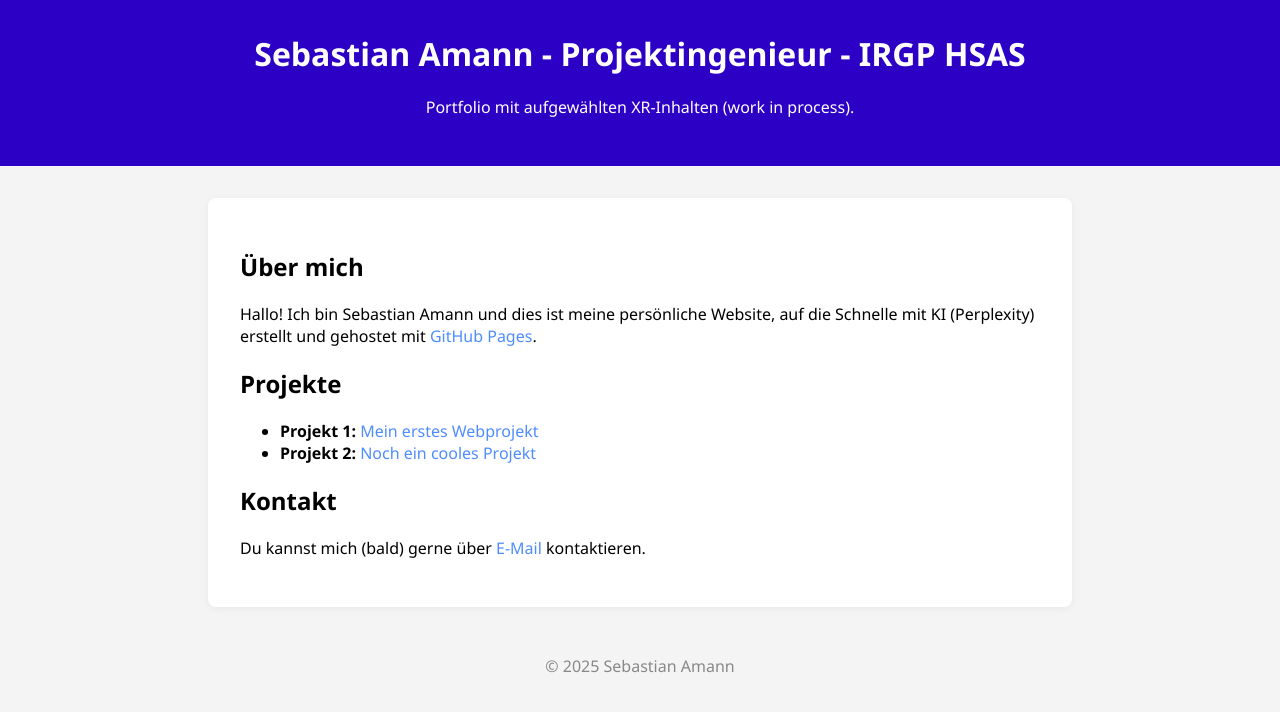
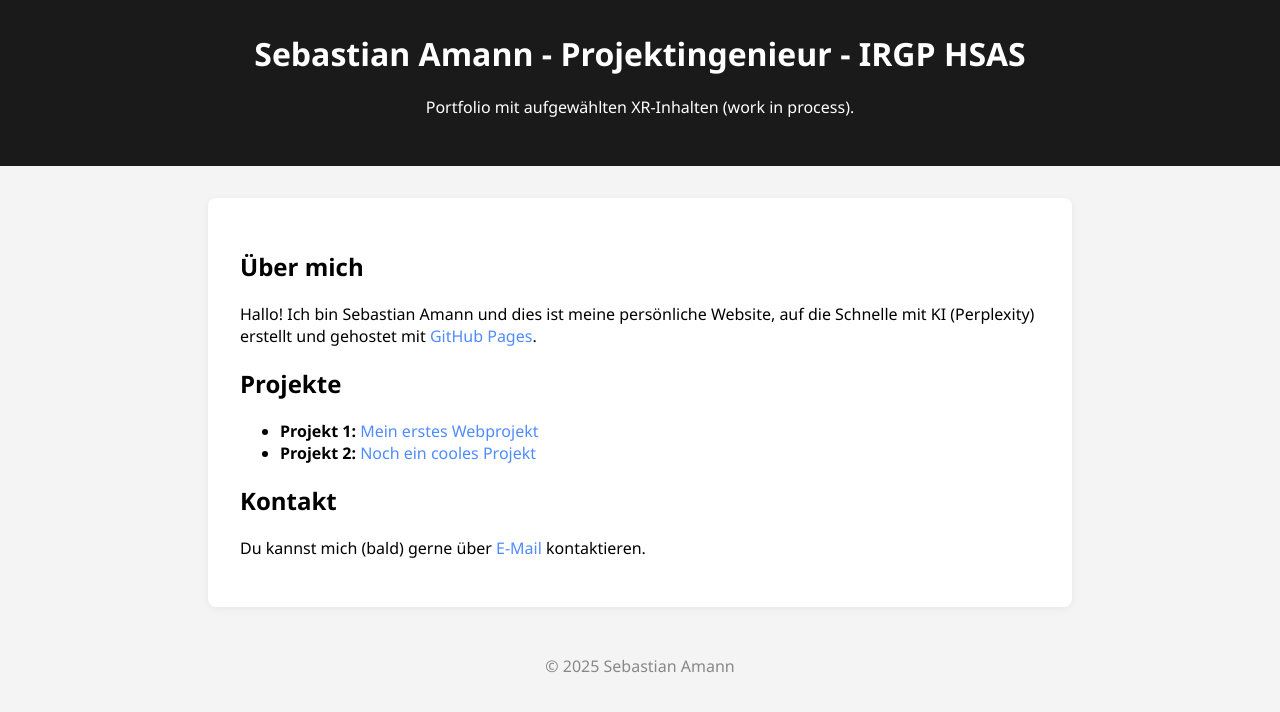
Before and after one commit to S-A-XR/portfolio, a plain HTML site: page index.html in a window 1280 px wide. Drawn offline with Linux system fonts and the light colour scheme.

Commit message:
Update index.html

```diff
--- a/index.html
+++ b/index.html
@@ -12,7 +12,7 @@
             padding: 0;
         }
         header {
-            background: #2c00c5;
+            background: #1a1a1a;
             color: white;
             padding: 2rem 0;
             text-align: center;
```
